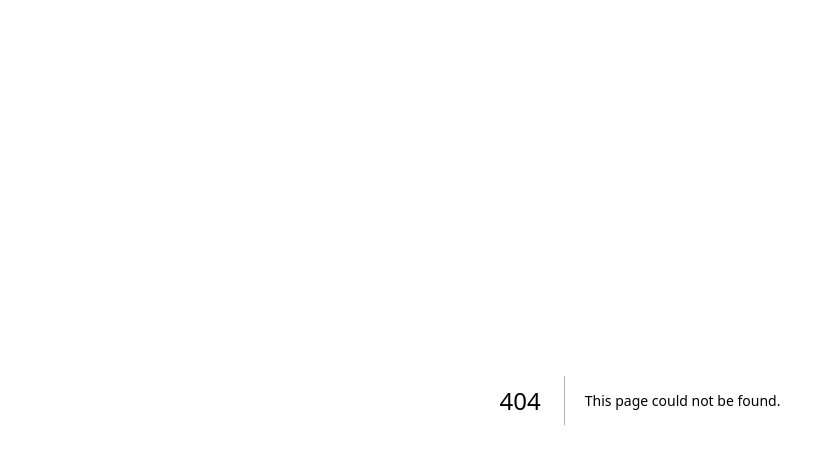
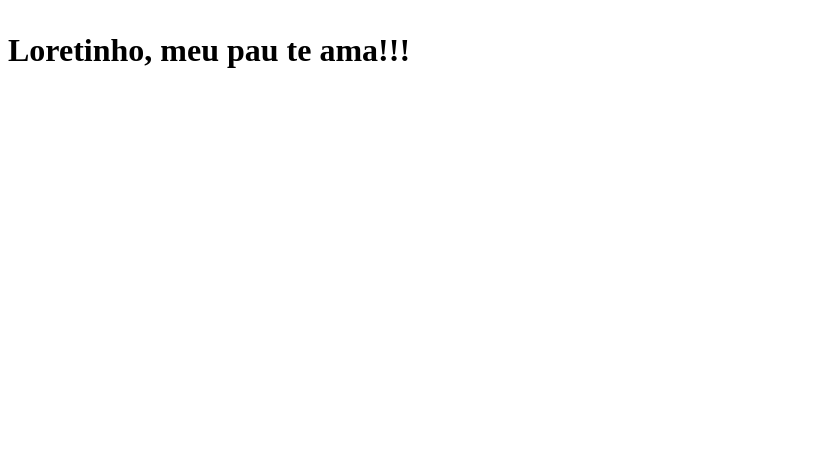
Before and after one commit to zumpchiat/tabnews, a Next.js app: page /loretinho in a window 1280 px wide. Before the commit this address had no page. Shown: the top 464 px of the page, without its empty margins (0-835 px from the left). Built offline with nearby package versions, Linux system fonts and the light colour scheme.

Commit message:
Loretinho zueira

```diff
--- /dev/null
+++ b/pages/loretinho.js
@@ -0,0 +1,5 @@
+function Home() {
+    return <h1><p> Loretinho, meu pau te ama!!!</p></h1>
+}
+
+export default Home;
```
